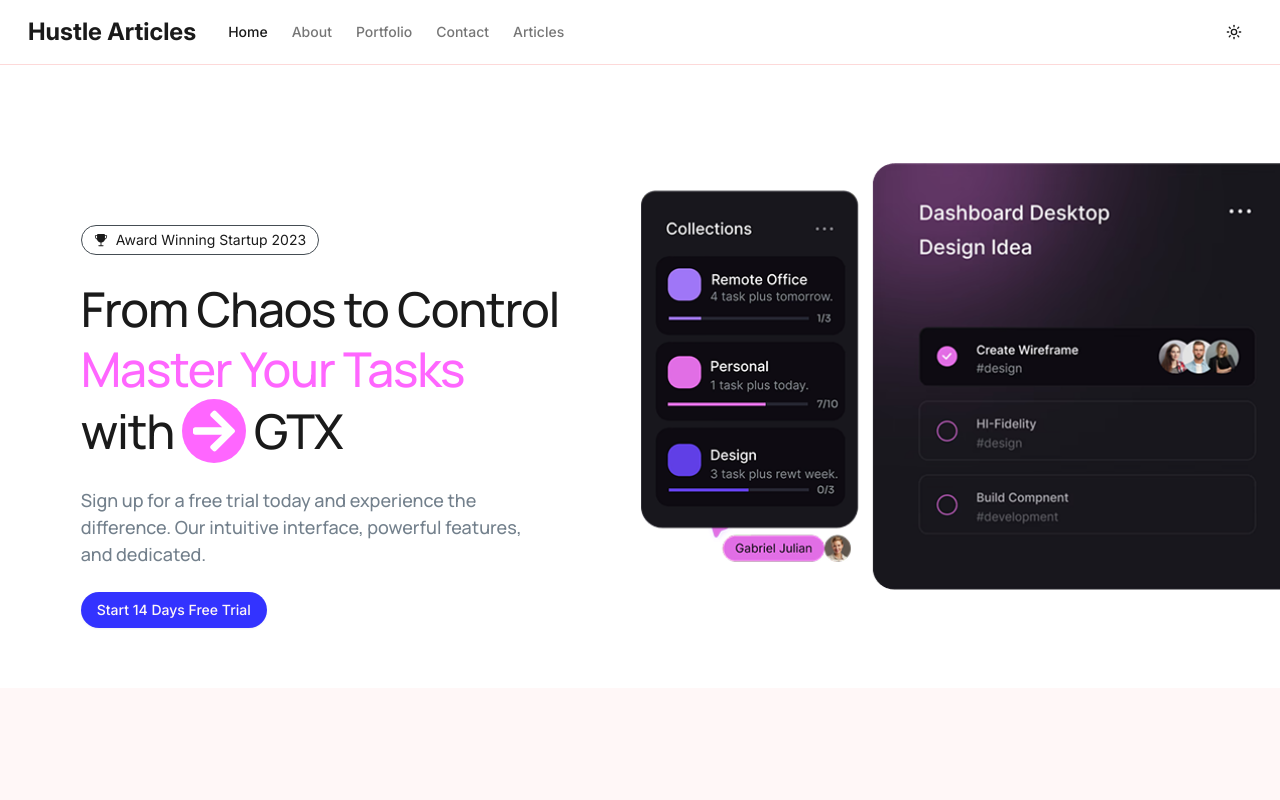
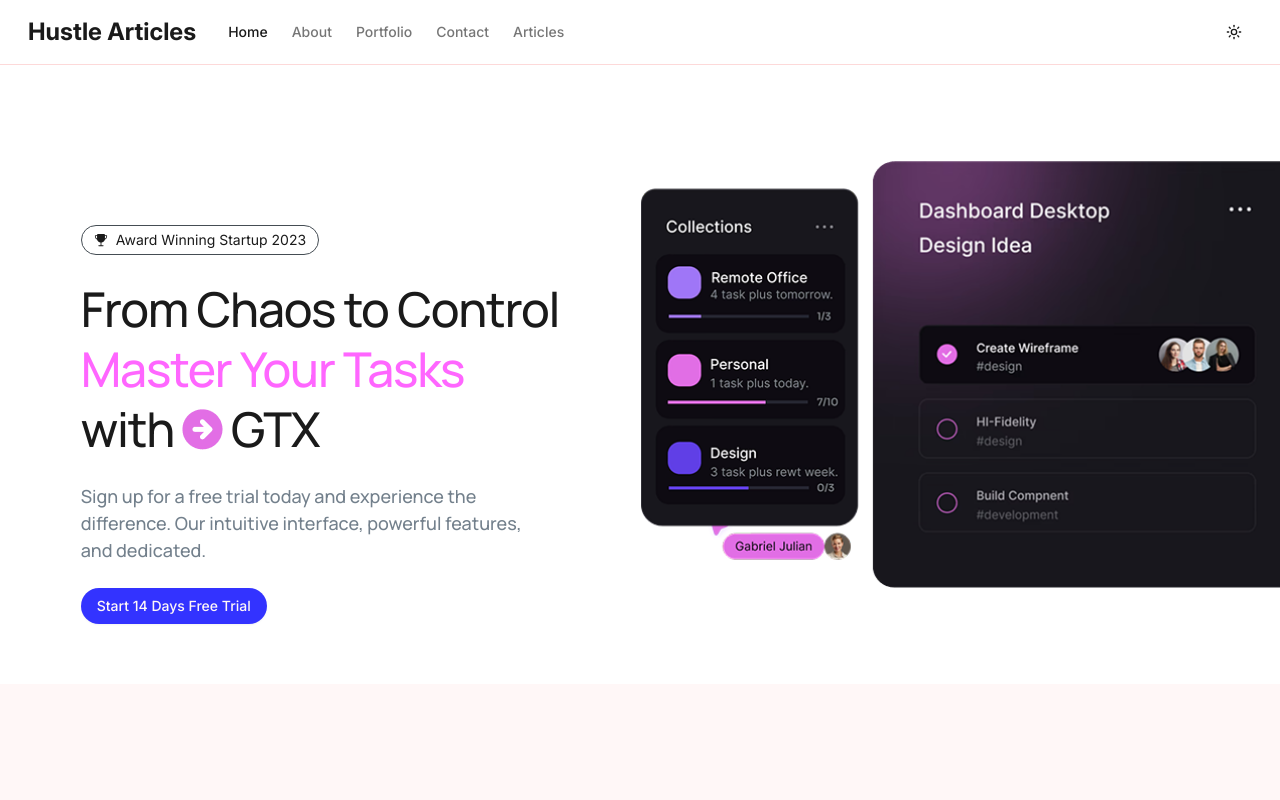
Before and after one commit to Hustle-Devs/gratask-clone, a Next.js app: page / in a window 1280 px wide. Shown: the top 800 px of the page. Built offline with nearby package versions, Linux system fonts and the light colour scheme.

Commit message:
hero icon used proper

```diff
--- a/src/components/home/hero/Hero.tsx
+++ b/src/components/home/hero/Hero.tsx
@@ -3,6 +3,7 @@ import Image from "next/image";
 import { FaArrowRight } from "react-icons/fa";
 import { IoTrophy } from "react-icons/io5";
 import rightImage from "@/assets/hero-image/right-image.png";
+import arrow from "@/assets/hero-image/arrow.png";
 
 export default function Hero() {
   return (
@@ -27,9 +28,16 @@ export default function Hero() {
               <br />
               <span className="inline-flex justify-center md:justify-start items-center gap-2">
                 <span>with</span>
-                <span className="bg-primary-600 dark:bg-secondary p-2 rounded-full">
+                {/* <span className="bg-primary-600 dark:bg-secondary p-2 rounded-full">
                   <FaArrowRight className="text-white" />
-                </span>
+                </span> */}
+                <Image
+                  src={arrow}
+                  alt="Collections Preview"
+                  width={800}
+                  height={500}
+                  className="w-full max-w-[700px] md:max-w-[800px] h-auto"
+                />
                 <span>GTX</span>
               </span>
             </h1>
```
Also changed, not shown: src/assets/hero-image/arrow.png (added).
